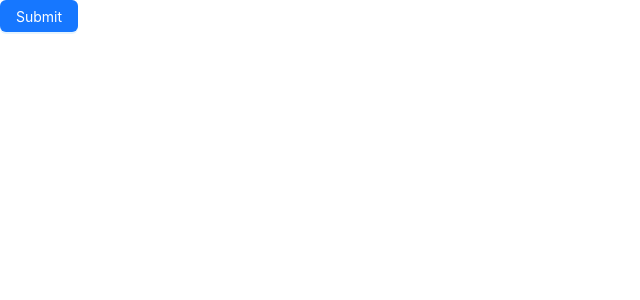
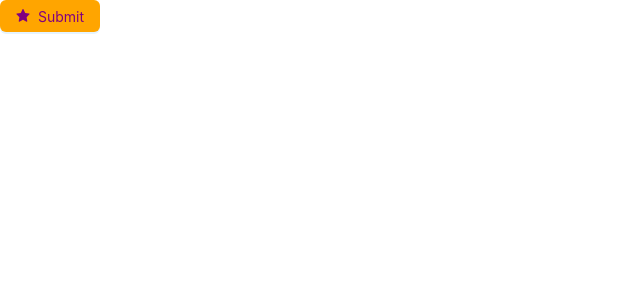
Before and after one commit to GboyegaAkere/antdesign, a React (Vite) app: page / in a window 1280 px wide. Shown: the top 300 px of the page, without its empty margins (0-640 px from the left). Built offline with nearby package versions, Linux system fonts and the light colour scheme.

Commit message:
worked and customize button component

```diff
--- a/src/components/Button.jsx
+++ b/src/components/Button.jsx
@@ -1,10 +1,27 @@
 import React from 'react'
 import { DatePicker, Button } from 'antd';
+import { StarOutlined, StarFilled, StarTwoTone } from '@ant-design/icons';
 
 const ButtonComponent = () => {
+    const [loading, setLoading] =React.useState(false)
+
+    const handleClicked = (e) => {
+        console.log("button clicked")
+        setLoading(true)
+        setTimeout(() => {
+            setLoading(false)
+        }, 2000);
+    }
+
   return (
     <div className='flex flex-1 justify-center gap-6 mt-4'>
-     <Button type='primary'>Submit</Button>
+        <Button
+            icon={<StarFilled/>}
+            type='primary'
+            loading={loading}
+            style={{backgroundColor:"orange", color:"purple"}}
+            onClick={handleClicked}>Submit
+        </Button>
     </div>
   )
 }
```
